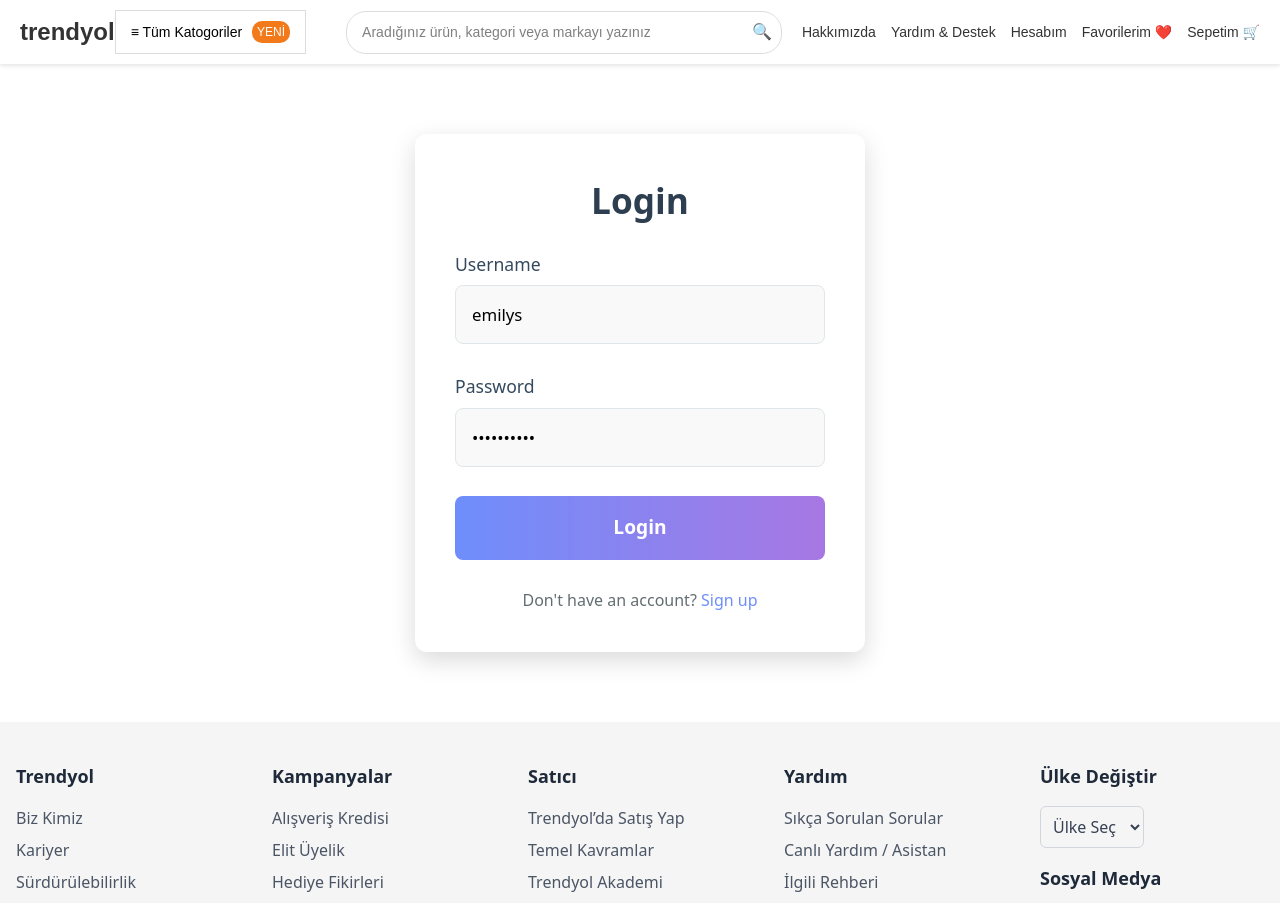
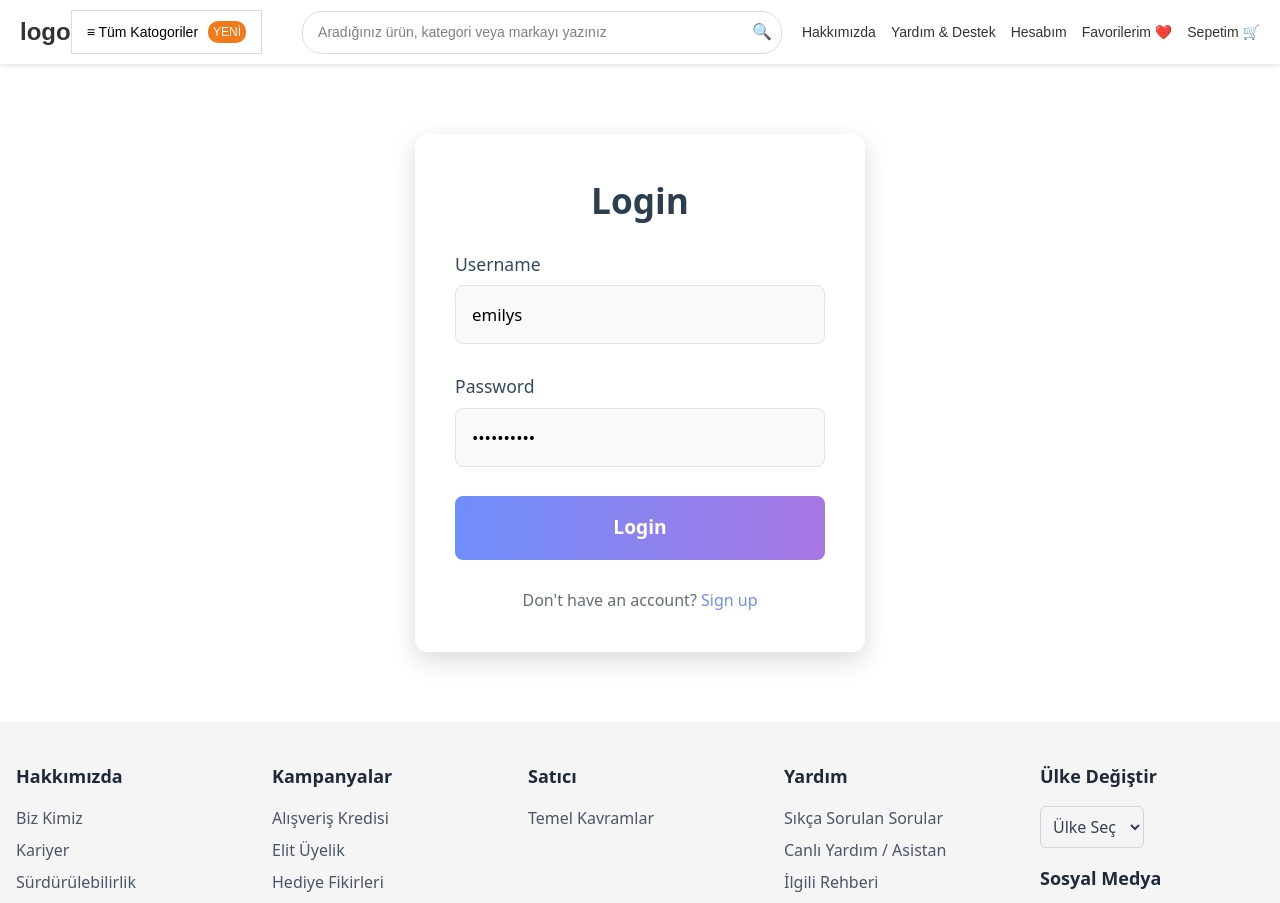
Before and after one commit to uhutsancar/e-commerce.web, an Angular app: page / in a window 1280 px wide. Shown: the top 903 px of the page. Built offline with nearby package versions, Linux system fonts and the light colour scheme.

Commit message:
header and footer bug fix

```diff
--- a/src/layout/footer/footer.component.html
+++ b/src/layout/footer/footer.component.html
@@ -3,13 +3,13 @@
   <footer class="py-10 px-4">
     <div class="max-w-7xl mx-auto flex flex-col md:flex-row justify-between gap-8">
       <div class="md:w-1/5">
-        <h4 class="text-lg font-bold text-gray-800 mb-4">Trendyol</h4>
+        <h4 class="text-lg font-bold text-gray-800 mb-4">Hakkımızda</h4>
         <ul class="space-y-2">
           <li><a href="#" class="text-gray-600 hover:text-orange-500">Biz Kimiz</a></li>
           <li><a href="#" class="text-gray-600 hover:text-orange-500">Kariyer</a></li>
           <li><a href="#" class="text-gray-600 hover:text-orange-500">Sürdürülebilirlik</a></li>
           <li><a href="#" class="text-gray-600 hover:text-orange-500">İletişim</a></li>
-          <li><a href="#" class="text-gray-600 hover:text-orange-500">Trendyol’da Güvenlik</a></li>
+          <li><a href="#" class="text-gray-600 hover:text-orange-500">Güvenlik</a></li>
           <li><a href="#" class="text-gray-600 hover:text-orange-500">Ürün Geri Çağırma</a></li>
         </ul>
       </div>
@@ -24,9 +24,7 @@
       <div class="md:w-1/5">
         <h4 class="text-lg font-bold text-gray-800 mb-4">Satıcı</h4>
         <ul class="space-y-2">
-          <li><a href="#" class="text-gray-600 hover:text-orange-500">Trendyol’da Satış Yap</a></li>
           <li><a href="#" class="text-gray-600 hover:text-orange-500">Temel Kavramlar</a></li>
-          <li><a href="#" class="text-gray-600 hover:text-orange-500">Trendyol Akademi</a></li>
         </ul>
       </div>
       <div class="md:w-1/5">
--- a/src/layout/header/header.component.html
+++ b/src/layout/header/header.component.html
@@ -1,6 +1,6 @@
 <header>
 
-  <div class="logo">trendyol</div>
+  <div class="logo">logo</div>
 
   <div class="categories">
     <button class="categories-btn">
```
